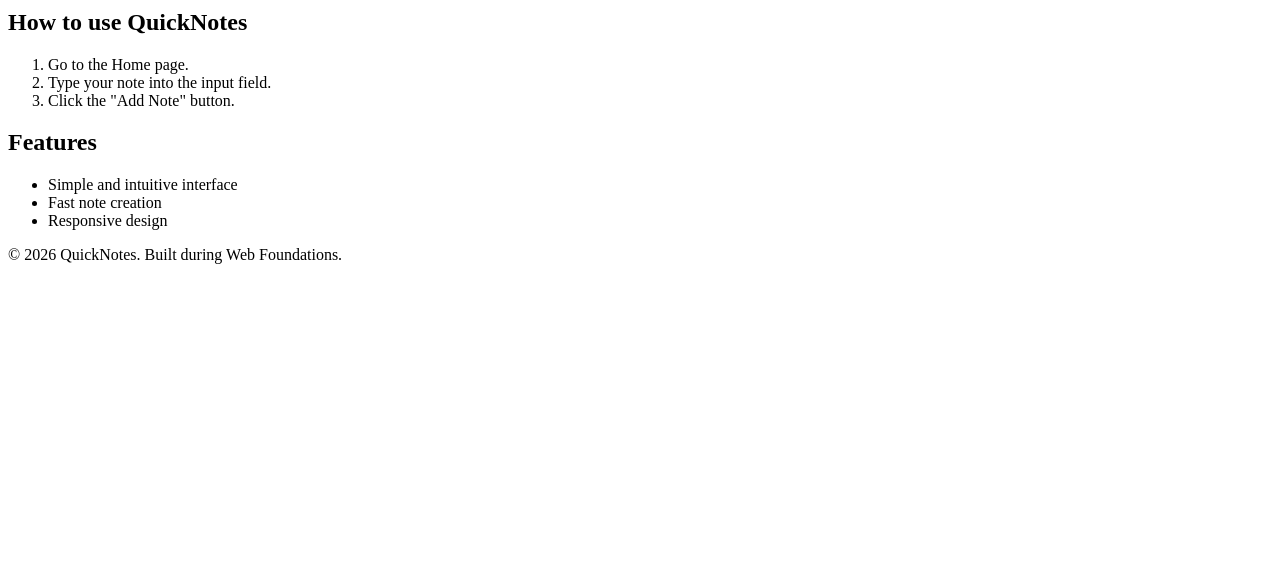
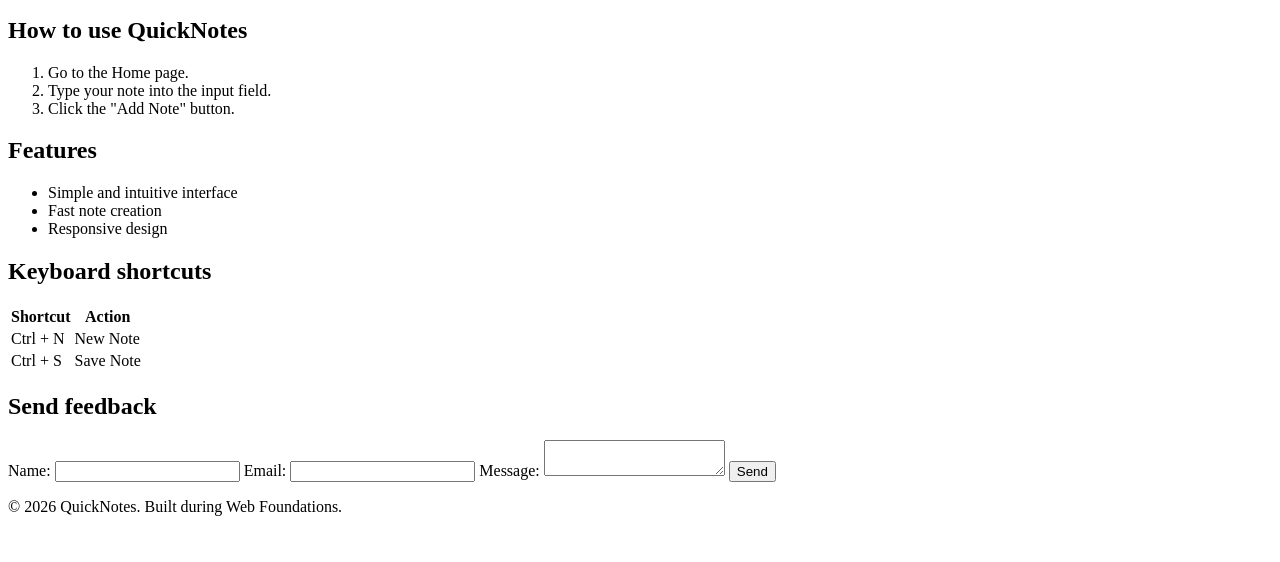
Before and after one commit to georgescourser-lab/web-foundations-days, a plain HTML site: page about.html in a window 1280 px wide. Shown: the part 238-800 px from the top of the page. Drawn offline with Linux system fonts and the light colour scheme.

Commit message:
Day 1 assignment

```diff
--- a/about.html
+++ b/about.html
@@ -3,21 +3,23 @@
   <head>
     <meta charset="UTF-8" />
     <meta name="viewport" content="width=device-width, initial-scale=1.0" />
-    <title>About - QuickNotes</title>
+    <title>About QuickNotes</title>
   </head>
   <body>
     <header>
-      <nav>
-        <a href="index.html"> Home</a>
-        <a href="about.html"> About</a>
-      </nav>
       <h1>QuickNotes</h1>
       <p>Capture ideas before they disappear.</p>
+      <nav>
+        <a href="index.html">Home</a>
+        <a href="about.html">About</a>
+      </nav>
     </header>
 
     <main>
-      <h2>About QuickNotes</h2>
-      <p>QuickNotes is a lightweight application designed to help you instantly capture your fleeting thoughts and ideas. It provides a simple, distraction-free environment so you can focus entirely on what you want to remember.</p>
+      <section>
+        <h2>About QuickNotes</h2>
+        <p>QuickNotes is a lightweight application designed to help you instantly capture your fleeting thoughts and ideas. It provides a simple, distraction-free environment so you can focus entirely on what you want to remember.</p>
+      </section>
 
       <section>
         <h2>How to use QuickNotes</h2>
@@ -36,6 +38,44 @@
           <li>Responsive design</li>
         </ul>
       </section>
+
+      <section>
+        <h2>Keyboard shortcuts</h2>
+        <table>
+          <thead>
+            <tr>
+              <th>Shortcut</th>
+              <th>Action</th>
+            </tr>
+          </thead>
+          <tbody>
+            <tr>
+              <td>Ctrl + N</td>
+              <td>New Note</td>
+            </tr>
+            <tr>
+              <td>Ctrl + S</td>
+              <td>Save Note</td>
+            </tr>
+          </tbody>
+        </table>
+      </section>
+
+      <section>
+        <h2>Send feedback</h2>
+        <form>
+          <label for="name">Name:</label>
+          <input type="text" id="name" name="name" />
+
+          <label for="email">Email:</label>
+          <input type="email" id="email" name="email" />
+
+          <label for="message">Message:</label>
+          <textarea id="message" name="message"></textarea>
+
+          <button type="submit">Send</button>
+        </form>
+      </section>
     </main>
 
     <footer>
```
Also changed, not shown: index.html (+6 -7 lines).
